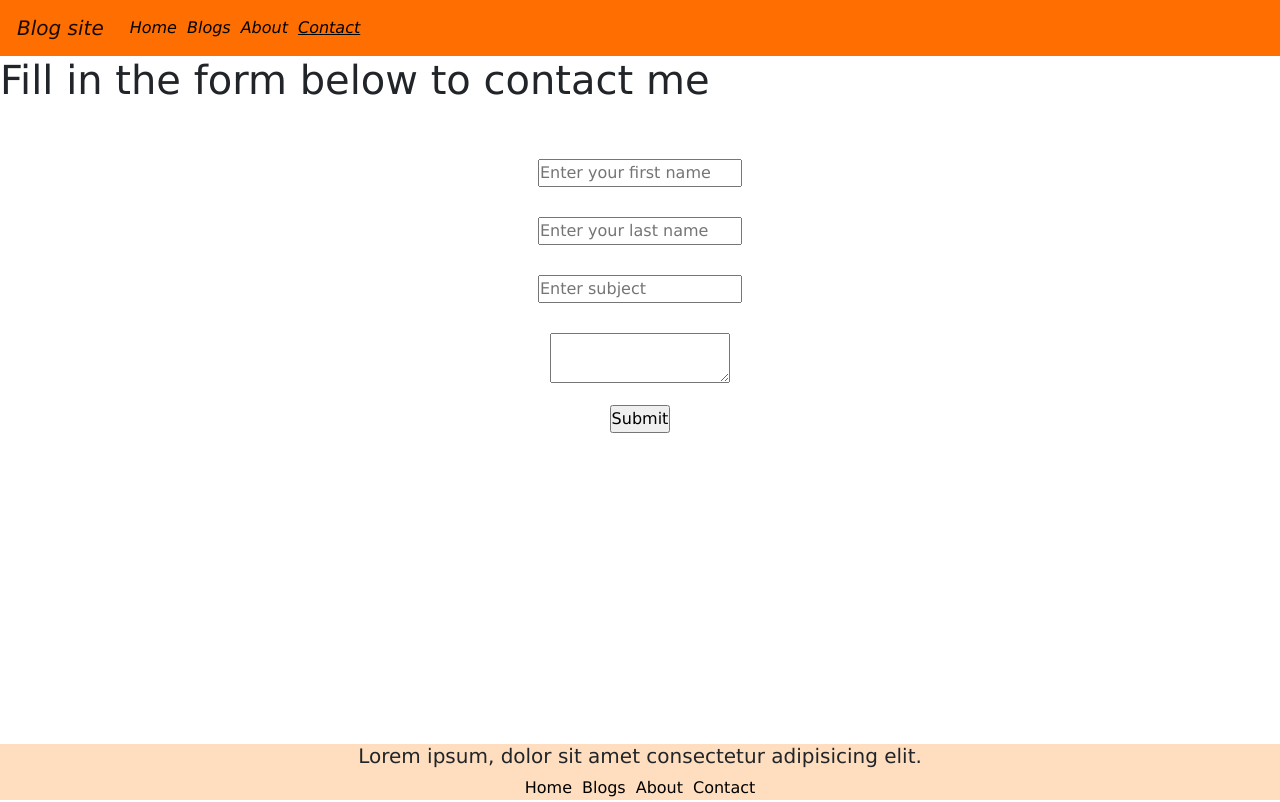
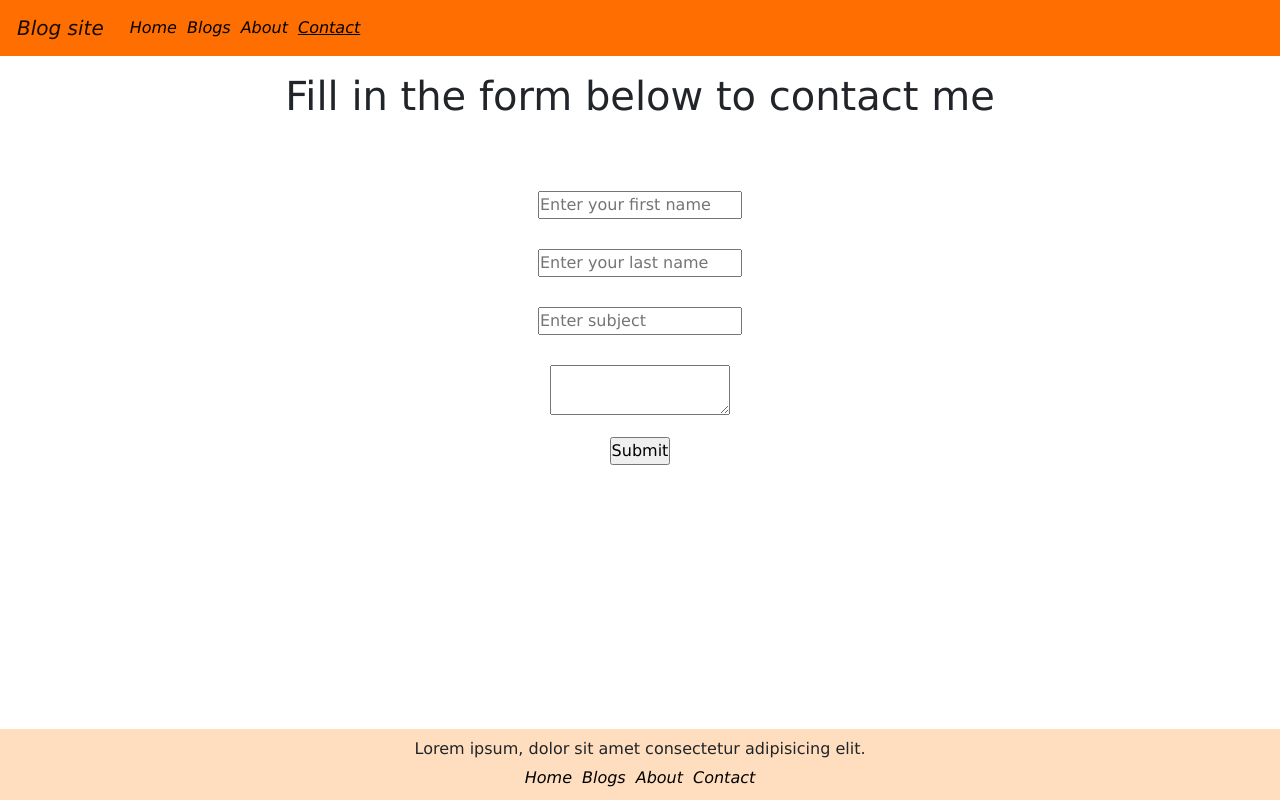
Before and after one commit to sebbe1236/react-blog-prosjekt, a React (Create React App) app: page /contact in a window 1280 px wide. Built offline with nearby package versions, Linux system fonts and the light colour scheme; no server answers.

Commit message:
message on search function

```diff
--- a/css/main.css
+++ b/css/main.css
@@ -163,10 +163,22 @@ footer {
   display: flex;
   flex-direction: column;
   text-align: center;
+  text-align: center;
+  display: flex;
+  flex-direction: column;
+  padding: 10px;
 }
 
 .links_container a {
+  text-decoration: none;
   color: black;
-  text-decoration: none;
+  font-style: italic;
   padding: 5px;
+  transition-font-size: 3em;
+  transition-color: black;
+}
+.links_container a:hover {
+  color: black;
+  font-style: italic;
+  font-weight: bold;
 }/*# sourceMappingURL=main.css.map */
--- a/src/components/layout/Footer.jsx
+++ b/src/components/layout/Footer.jsx
@@ -6,7 +6,7 @@ function Footer() {
     <>
       <footer className="footer_container">
         <div>
-          <h5>Lorem ipsum, dolor sit amet consectetur adipisicing elit.</h5>
+          <h6>Lorem ipsum, dolor sit amet consectetur adipisicing elit.</h6>
         </div>
         <div className="links_container">
           <Link to="/">Home</Link>
--- a/src/components/layout/Header.jsx
+++ b/src/components/layout/Header.jsx
@@ -3,7 +3,7 @@ import React from "react";
 function Heading(props) {
   return (
     <>
-      <h1>{props.heading}</h1>
+      <h1 className="text-center p-3">{props.heading}</h1>
     </>
   );
 }
--- a/src/components/pages/Blogs/BlogsContent.jsx
+++ b/src/components/pages/Blogs/BlogsContent.jsx
@@ -4,14 +4,17 @@ import Container from "react-bootstrap/Container";
 import Row from "react-bootstrap/Row";
 import Col from "react-bootstrap/Col";
 import { Link } from "react-router-dom";
-
+/**
+ * Source used to find a solution for displaying a message if no search result found: https://www.kindacode.com/article/how-to-create-a-filter-search-list-in-react/
+ *
+ */
 function BlogsContent({ data }) {
   return (
     <>
       <Container className="text-center container-md">
         <div className="blogs_container">
-          {data.map((content) => {
-            return (
+          {data && data.length > 0 ? (
+            data.map((content) => (
               <Col key={content.id} className="m-3 p-5 link">
                 <Link to={`/blog/${content.id}`}>
                   <h4>{content.title.rendered}</h4>
@@ -22,8 +25,10 @@ function BlogsContent({ data }) {
                   />
                 </Link>
               </Col>
-            );
-          })}
+            ))
+          ) : (
+            <h1>No results found!</h1>
+          )}
         </div>
       </Container>
     </>
--- a/src/components/pages/Home/Articles.jsx
+++ b/src/components/pages/Home/Articles.jsx
@@ -1,10 +1,8 @@
 import React, { useEffect, useState } from "react";
-import Row from "react-bootstrap/Row";
-import Col from "react-bootstrap/Col";
-import Container from "react-bootstrap/Container";
 import { BASE_URL } from "../../constants/api";
 import axios from "axios";
 import ArticlesContent from "./ArticlesContent";
+
 function Articles() {
   const [articles, setArticles] = useState([]);
   const [loading, setLoading] = useState(true);
--- a/src/components/pages/Home/ArticlesContent.jsx
+++ b/src/components/pages/Home/ArticlesContent.jsx
@@ -5,9 +5,9 @@ import { Link } from "react-router-dom";
 function ArticlesContent({ data }) {
   return (
     <>
+      <Heading heading="Some of the blogs" />
       <Container fluid>
-        <Row>
-          <Heading heading="Some of the blogs" />
+        <Row md={3} xs={1}>
           {data.map((article) => {
             return (
               <Col key={article.id}>
--- a/src/sass/partials/_footer.scss
+++ b/src/sass/partials/_footer.scss
@@ -5,10 +5,9 @@ footer {
   margin-top: auto;
   width: 100%;
   @include text-alignment;
+  @include footer;
 }
 
 .links_container a {
-  color: black;
-  text-decoration: none;
-  padding: 5px;
+  @include nav;
 }
--- a/src/sass/partials/_variables.scss
+++ b/src/sass/partials/_variables.scss
@@ -44,3 +44,10 @@ $theme-colors: (
     font-style: oblique;
   }
 }
+
+@mixin footer {
+  text-align: center;
+  display: flex;
+  flex-direction: column;
+  padding: 10px;
+}
```
Also changed, not shown: 1 other file (tests, documents, lock files or other folders).
